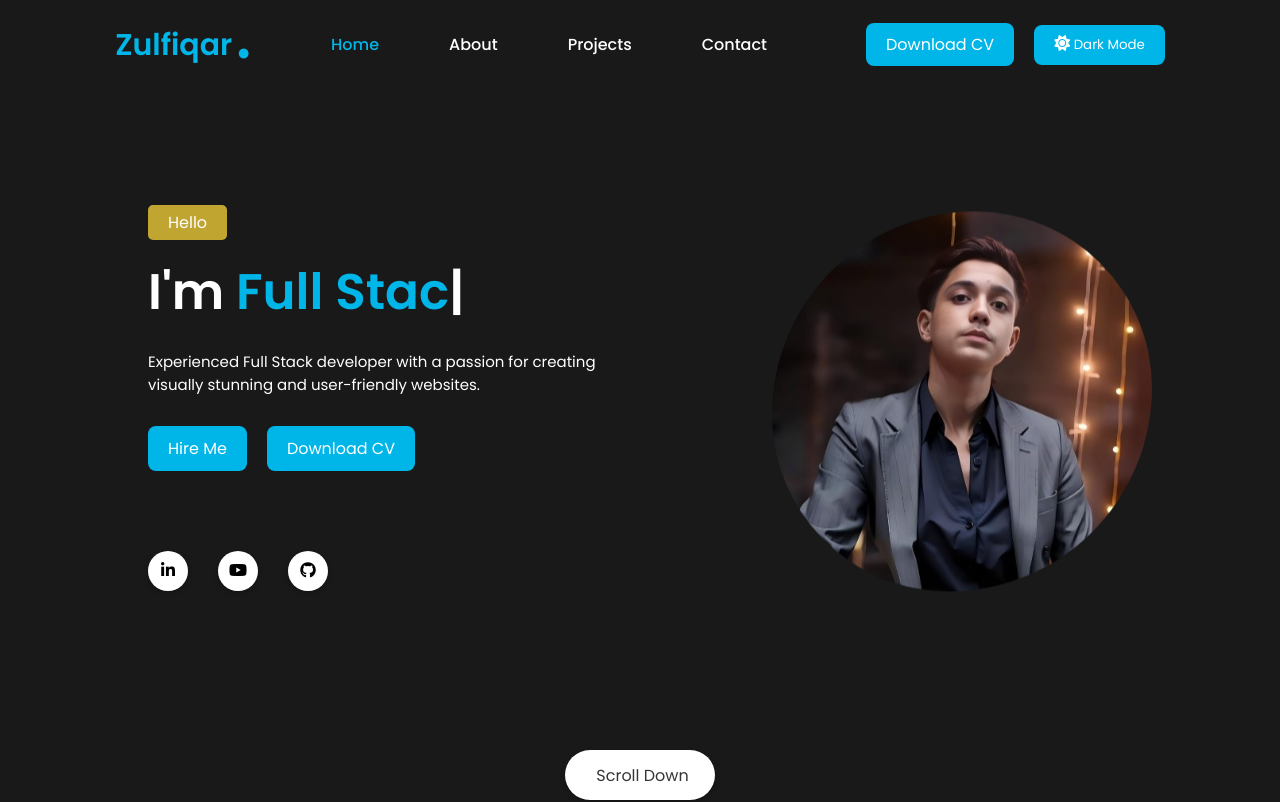
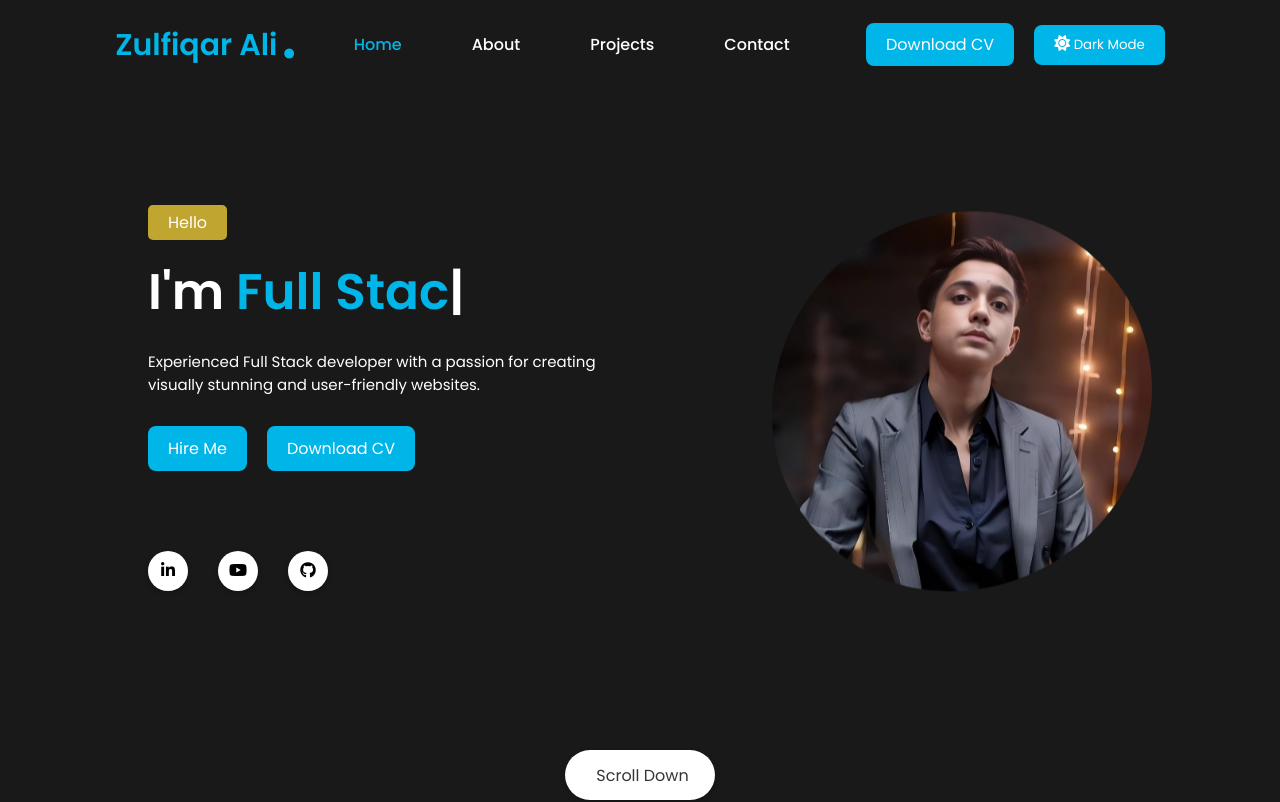
Before and after one commit to Zulfiqar-Ali10/React-Portfolio, a React (Vite) app: page / in a window 1280 px wide. Shown: the top 802 px of the page. Built offline with nearby package versions, Linux system fonts and the light colour scheme.

Commit message:
changes-header22

```diff
--- a/src/Components/Header.jsx
+++ b/src/Components/Header.jsx
@@ -42,7 +42,7 @@ const Header = () => {
     <div>
       <nav id="header">
         <div className="nav-logo">
-          <p className="nav-name">Zulfiqar</p>
+          <p className="nav-name">Zulfiqar Ali</p>
           <span>.</span>
         </div>
 
```
